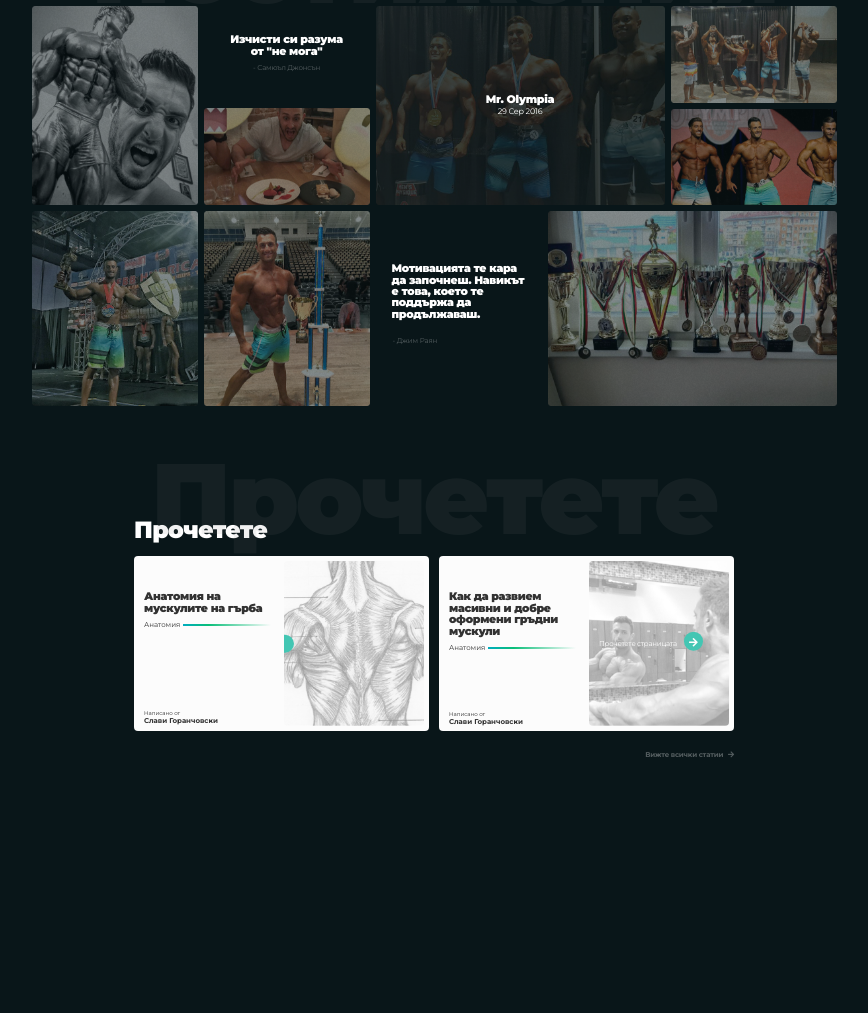
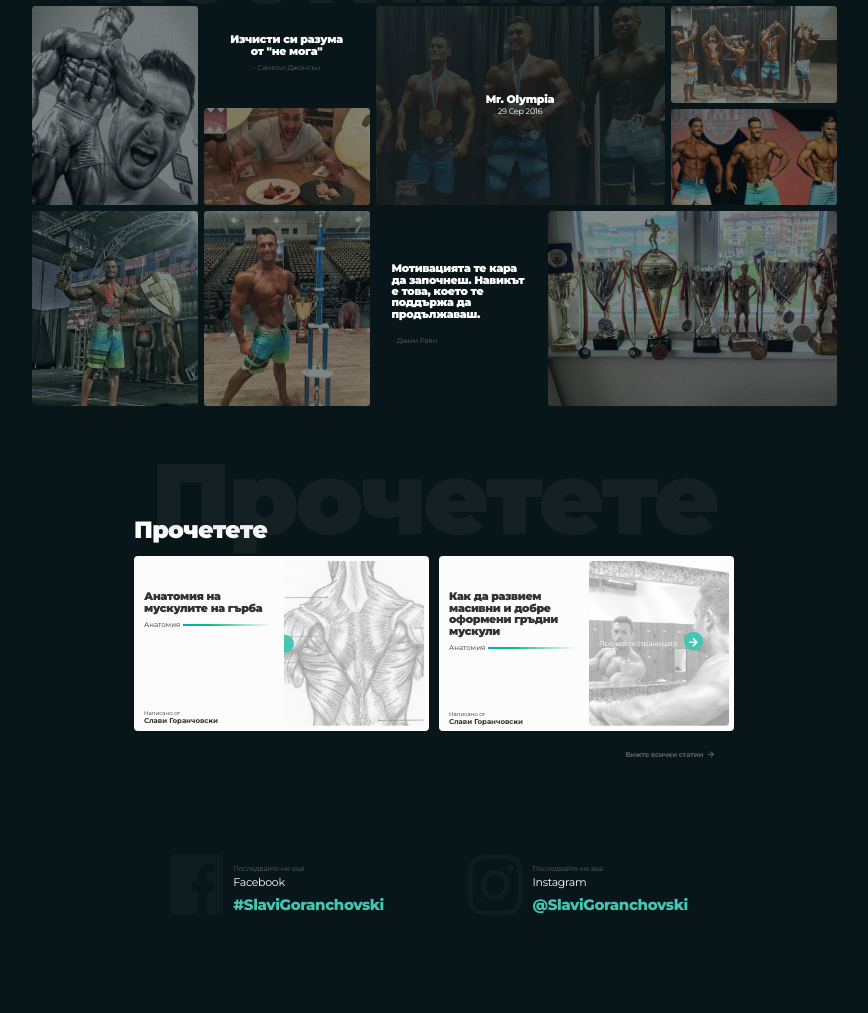
Before and after one commit to vasilkotsev/slavi-goranchovski, a plain HTML site: page index.html in a window 1280 px wide. Shown: the part 1524-2537 px from the top of the page, without its empty margins (206-1074 px from the left). Before the commit the page ends 2284 px from the top, so only its background shows below. Drawn offline with nearby package versions, Linux system fonts and the light colour scheme; a web font is replaced by a local one.

Commit message:
Add Social section

```diff
--- a/assets/styles/styles.scss
+++ b/assets/styles/styles.scss
@@ -545,6 +545,7 @@ h4 {
             font-size: 7px;
             font-weight: bold;
             letter-spacing: -0.2px;
+            padding: 20px;
 
             .fa-arrow-right {
                 margin-left: 3px;
@@ -553,7 +554,72 @@ h4 {
     }
 }
 
+/* Social section styles */
 
+#social {
+    padding: 64px 0 94px;
+    .content-wrapper {
+        max-width: 600px;
+        display: flex;
+        flex-flow: row wrap;
+        justify-content: space-around;
+    }
+
+    .box {
+        display: flex;
+        flex-flow: row wrap;
+        margin-top: 30px;
+
+        .box-item-logo {
+
+            .facebook {
+                width: 53px;
+                height: 60.5px;
+            }
+
+            .instagram {
+                width: 56px;
+                height: 62px;
+            }
+        }
+
+        .box-item-text {
+            display: flex;
+            flex-flow: column nowrap;
+            padding: 8px 10px;
+
+
+            .follow {
+                opacity: 0.3;
+                font-size: 7px;
+                line-height: 2;
+                letter-spacing: -0.2px;
+                color: #ffffff;
+            }
+
+            .social-media {
+                font-size: 11px;
+                line-height: 1.18;
+                letter-spacing: -0.3px;
+                color: #ffffff;
+            }
+
+            .goranchovski {
+                font-size: 15px;
+                font-weight: 800;
+                line-height: 0.87;
+                letter-spacing: -0.4px;
+                color: #43c6b3;
+                padding-top: 9px;
+            }
+
+
+            span {
+                display: inline-block;
+            }
+        }
+    }
+}
 
 
 
@@ -633,6 +699,10 @@ h4 {
             top: -29%;
         }
 
+        .see-more {
+            text-align: center;
+        }
+
         .content-container {
 
             .box {
@@ -641,12 +711,15 @@ h4 {
                     margin-left: 0px;
                 }
 
-                .oval {
-                    display: none;
-                }
             }
         }
 
+    }
+
+    #social {
+        .content-wrapper {
+            padding: 0 20px;
+        }
     }
 
  }
--- a/index.html
+++ b/index.html
@@ -199,6 +199,8 @@
                 </div>
             </div>
         </section>
+
+        <!--Section Blog-->
         <section id="blog">
             <div class="content-wrapper">
                 <h3>Прочетете</h3>
@@ -273,9 +275,36 @@
                 </p>
             </div>
         </section>
-        <!-- <section id="social">
-            <div class="content-wrapper"></div>
-        </section> -->
+
+        <!--Section Social-->
+        <section id="social">
+            <div class="content-wrapper">
+                <div class="box">
+                    <div class="box-item-logo">
+                        <a href="#">
+                            <img class="facebook" src="assets/images/facebook-big-logo.png" alt="Big facebook logo">
+                        </a>
+                    </div>
+                    <div class="box-item-text">
+                        <span class="follow">Последвайте ме във</span>
+                        <span class="social-media">Facebook</span>
+                        <a class="goranchovski" href="#">#SlaviGoranchovski</a>
+                    </div>
+                </div>
+                <div class="box">
+                    <div class="box-item-logo">
+                        <a href="#">
+                            <img class="instagram" src="assets/images/instagram-big-logo.png" alt="Big Instagram logo">
+                        </a>
+                    </div>
+                    <div class="box-item-text">
+                        <span class="follow">Последвайте ме във</span>
+                        <span class="social-media">Instagram</span>
+                        <a class="goranchovski" href="#">@SlaviGoranchovski</a>
+                    </div>
+                </div>
+            </div>
+        </section>
 
 
 
```
Also changed, not shown: assets/images/facebook-big-logo.png (added), assets/images/instagram-big-logo.png (renamed from assets/images/copy@3x.png), assets/styles/styles.css, assets/styles/styles.min.css.
